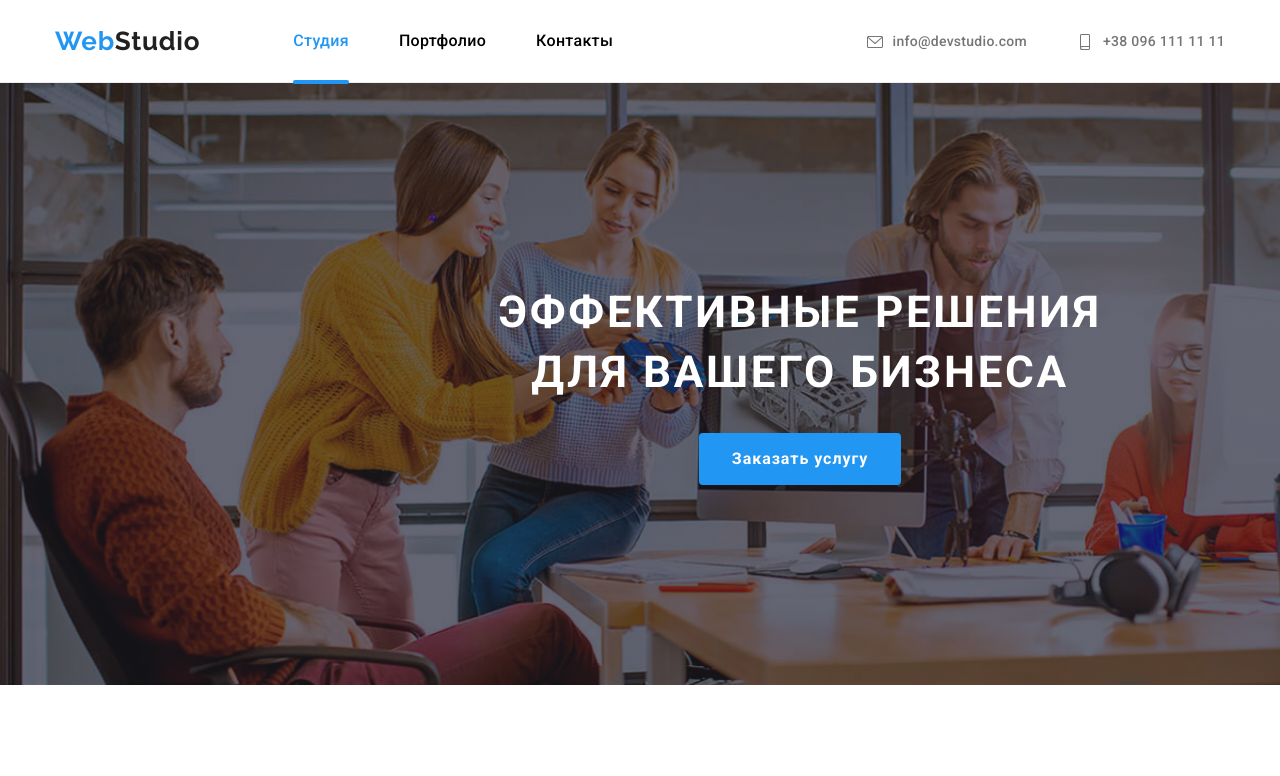
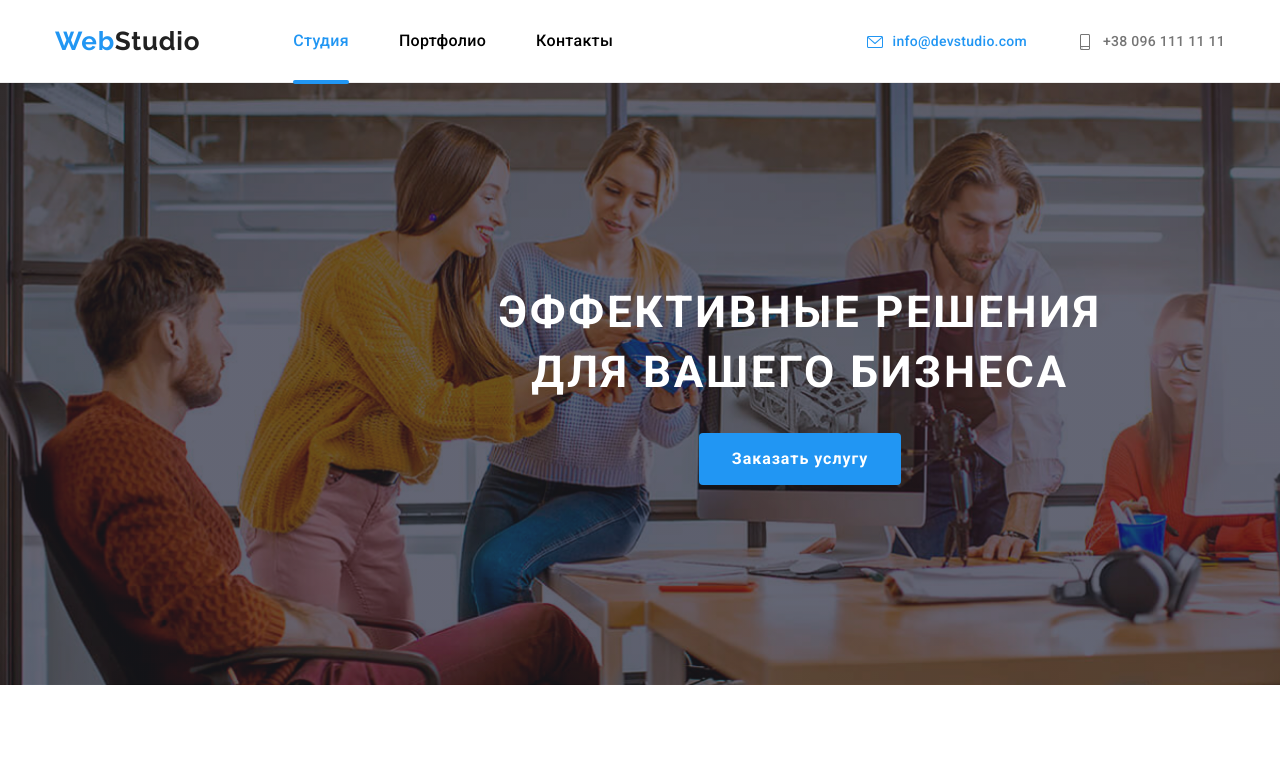
Before and after one commit to Irakliy-Dzhanashiya/goit-markup-hw-05, a plain HTML site: page index.html in a window 1280 px wide. In both pictures the pointer is over the link "info@devstudio.com". Shown: the top 776 px of the page. Drawn offline with Linux system fonts and the light colour scheme.

Commit message:
Update style.css

```diff
--- a/css/style.css
+++ b/css/style.css
@@ -194,7 +194,7 @@ body {
 }
 .contacts:hover,
 .contacts:focus{
-  fill: var(--accent-color);
+  color: var(--accent-color);
 }
 /*index*/
 /*1st section*/
```
